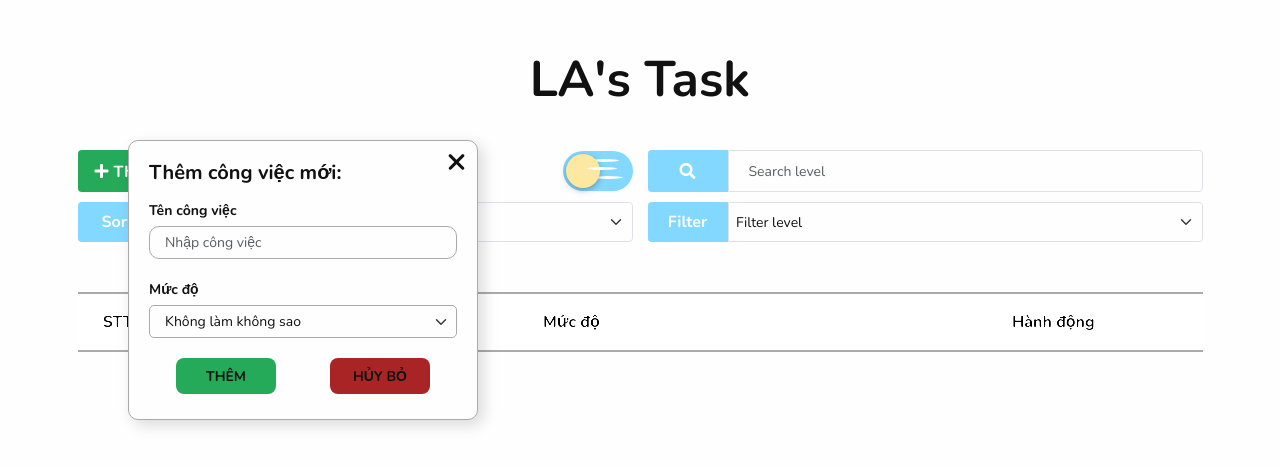
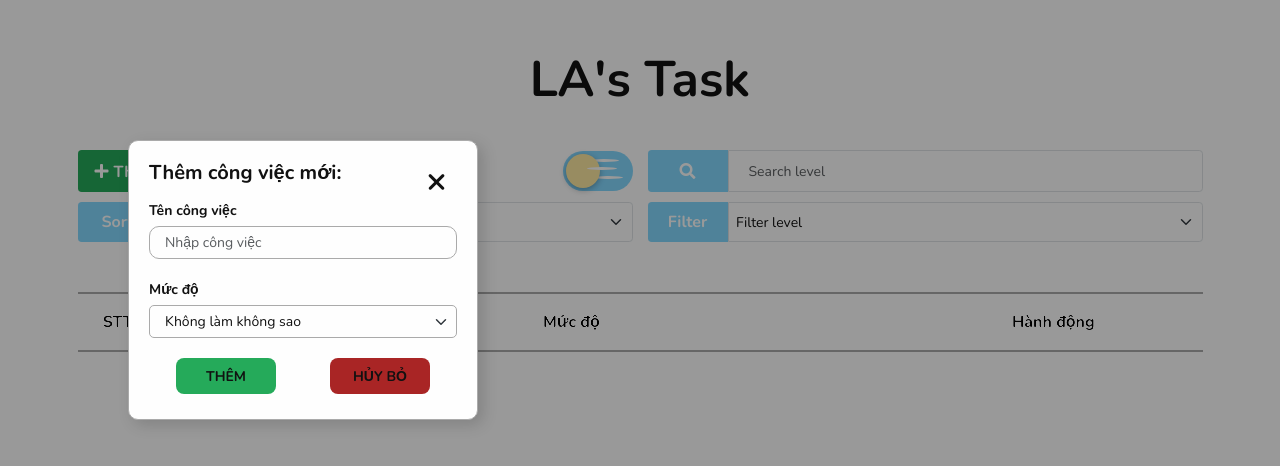
Before and after one commit to LeoAsher25/TodoList, a React (Create React App) app: page / in a window 1280 px wide. Both pictures are taken after a click on the button "Thêm công việc mới". Shown: the top 466 px of the page. Built offline with nearby package versions, Linux system fonts and the light colour scheme.

Commit message:
done 99%

```diff
--- a/src/AddTodoBox/AddTodoBox.scss
+++ b/src/AddTodoBox/AddTodoBox.scss
@@ -1,8 +1,22 @@
+.add-todo-wrap {
+  .overlay {
+    position: fixed;
+    top: 0;
+    right: 0;
+    bottom: 0;
+    left: 0;
+
+    cursor: pointer;
+    z-index: 5;
+    background-color: rgba(0, 0, 0, 0.4);
+  }
+
   .add-todo-box {
     position: absolute;
     overflow: hidden;
     z-index: 10;
     left: 10%;
+    z-index: 5;
 
     padding: 2rem;
     width: 35rem;
@@ -33,6 +47,8 @@
     .form-wrap {
       display: flex;
       flex-direction: column;
+      position: relative;
+      z-index: 1;
       // align-items: center;
 
       .form-gr {
@@ -108,3 +124,4 @@
     }
     // end of .btn-wrap
   }
+}
--- a/src/AddTodoBox/index.jsx
+++ b/src/AddTodoBox/index.jsx
@@ -57,29 +57,14 @@ const AddTodoBox = (props) => {
     });
   };
 
-  const [validated, setValidated] = useState(false);
-
-  const handleSubmit = (event) => {
-    const form = event.currentTarget;
-    if (form.checkValidity() === false) {
-      event.preventDefault();
-      event.stopPropagation();
-    }
-
-    setValidated(true);
-  };
-
   return (
+    <div className="add-todo-wrap">
+      <div className="overlay" onClick={() => setAddBoxIsOpen(false)}></div>
       <div
         className="add-todo-box"
         style={{ backgroundColor: style.bgColor, color: style.color }}
       >
-      <Form
-        noValidate
-        className="form-wrap"
-        validated={validated}
-        onSubmit={handleSubmit}
-      >
+        <Form className="form-wrap">
           <span className="close-box" onClick={(e) => handleCloseBox(e)}>
             &times;
           </span>
@@ -123,9 +108,7 @@ const AddTodoBox = (props) => {
               ))}
             </Form.Select>
           </Form.Group>
-      </Form>
 
-      {/* <Form action="" className="form-wrap"> */}
           <div className="btn-wrap">
             <button type="submit" onClick={(e) => handleFormSubmit(e)}>
               {!isEditting ? "Thêm" : "Save"}
@@ -138,7 +121,8 @@ const AddTodoBox = (props) => {
               Hủy bỏ
             </button>
           </div>
-      {/* </Form> */}
+        </Form>
+      </div>
     </div>
   );
 };
--- a/src/FunctionBtnWrap/index.jsx
+++ b/src/FunctionBtnWrap/index.jsx
@@ -1,4 +1,4 @@
-import React, { useRef, useContext, useEffect } from "react";
+import React, { useRef, useContext } from "react";
 import PropTypes from "prop-types";
 
 import "./FunctionBtnWrap.scss";
--- a/src/TodoList/TodoList.scss
+++ b/src/TodoList/TodoList.scss
@@ -60,7 +60,7 @@
       }
 
       td {
-        padding: 0.2rem 0;
+        padding: 0.6rem 0;
       }
     }
   }
@@ -128,7 +128,13 @@
     }
 
     span + span {
-      margin-top: 0.3rem;
+      margin-top: 0.2rem;
+    }
+
+    @media (max-width: 400px) {
+      & {
+        display: none;
+      }
     }
   }
 }
--- a/src/ToggleThemeBtn/ToggleThemeBtn.scss
+++ b/src/ToggleThemeBtn/ToggleThemeBtn.scss
@@ -4,6 +4,7 @@
   $spaceTop: 0.3rem;
   cursor: pointer;
   position: relative;
+  margin-left: 1rem;
 
   width: 7rem;
   height: $height;
```
Lines whose indentation alone changed are shown as unchanged.
